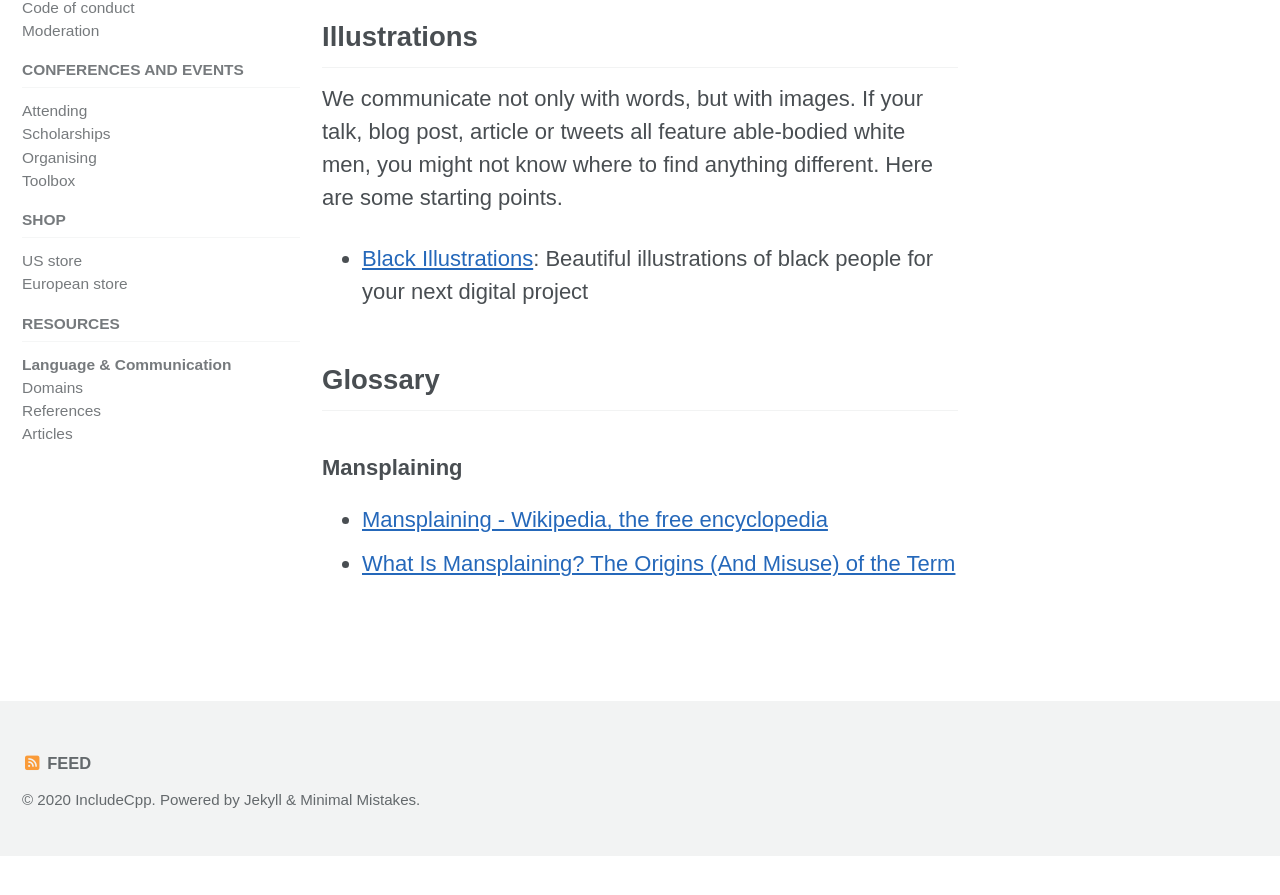
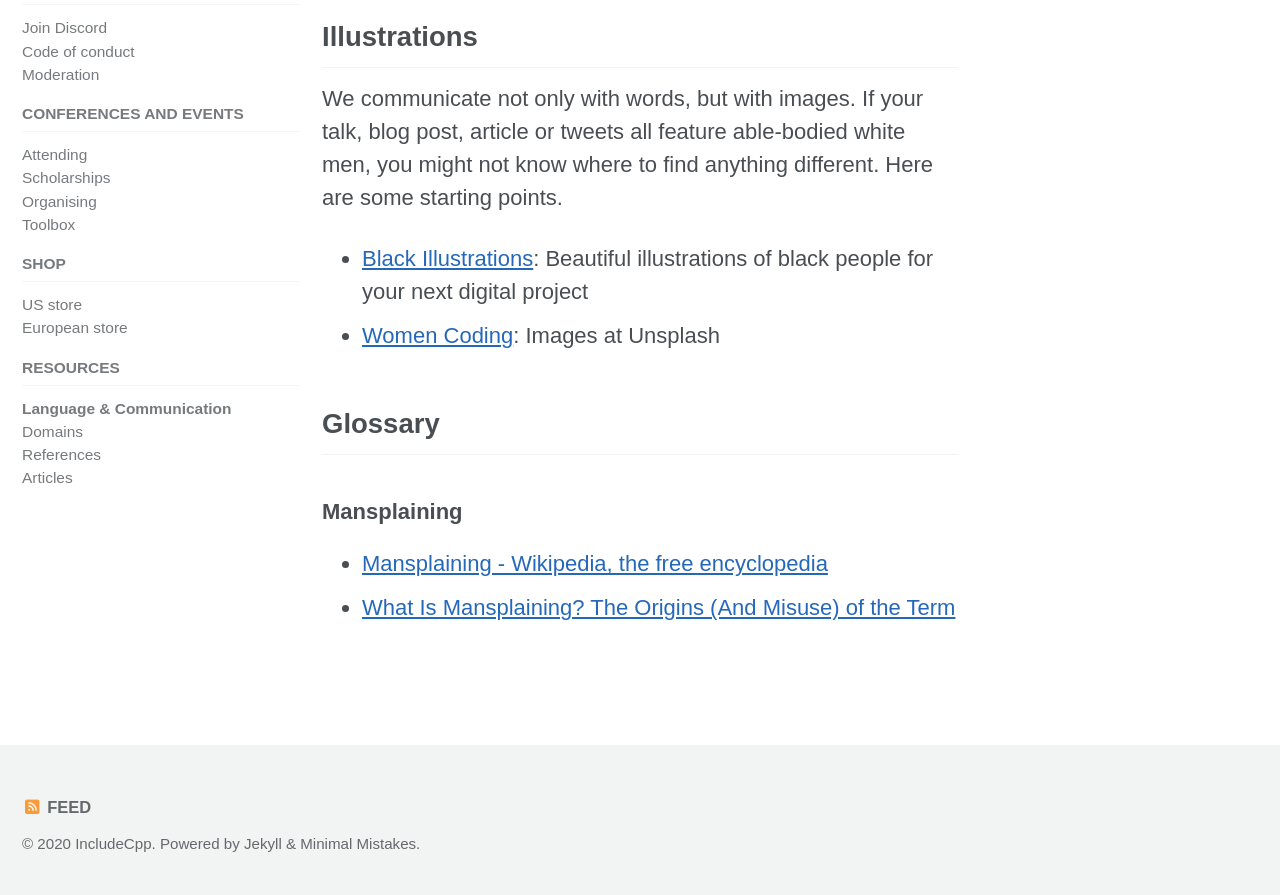
Before and after one commit to include-cpp/include-cpp.github.io, a Jekyll site: the page built from resources/language/index.md, in a window 1280 px wide and 900 px high, scrolled down 3678 px. Shown: the top 895 px of the window. Built offline with Jekyll 4.4.1, drawn with Linux system fonts in a browser that asks for light colours; cached includes are drawn as plain includes; nearby versions of some CDN libraries; before the commit the page ends 4534 px from its top, so only the background shows below that.

Commit message:
Add "Women Coding" images link
Co-Authored-By: Kate Gregory <kategregory@users.noreply.github.com>

```diff
--- a/resources/language/index.md
+++ b/resources/language/index.md
@@ -89,6 +89,7 @@ title: Language and Communication
 We communicate not only with words, but with images. If your talk, blog post, article or tweets all feature able-bodied white men, you might not know where to find anything different. Here are some starting points.
 
 * [Black Illustrations](https://www.blackillustrations.com): Beautiful illustrations of black people for your next digital project
+* [Women Coding](https://unsplash.com/s/photos/woman-coding): Images at Unsplash
 
 ## Glossary
 
```
